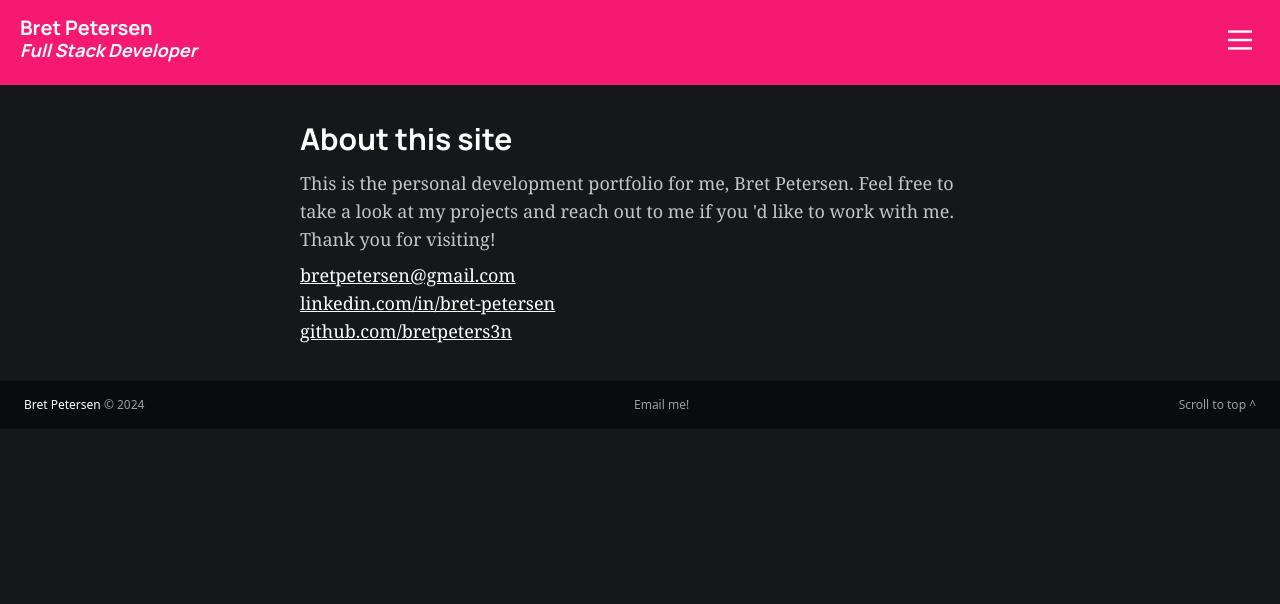
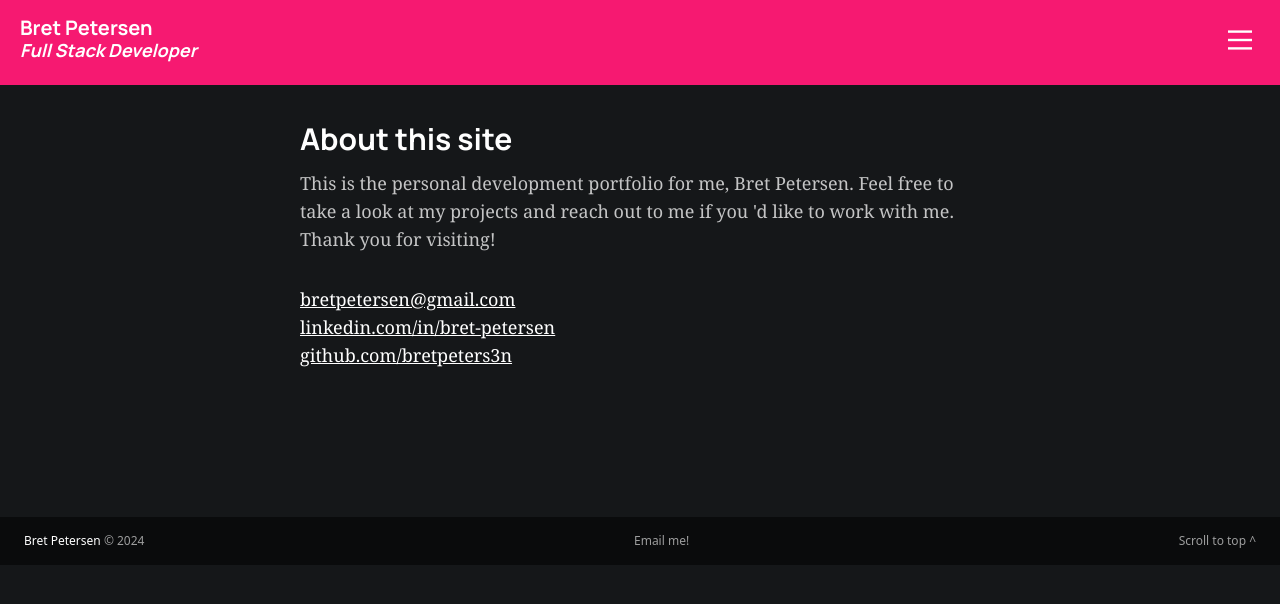
Before and after one commit to bretpeters3n/dev-portfolio-v2, a Next.js app: page /about in a window 1280 px wide. Shown: the top 604 px of the page. Built offline with nearby package versions, Linux system fonts and the light colour scheme; a web font is replaced by a local one.

Commit message:
Adjust About page CSS to fill page vertically

```diff
--- a/app/(dashboard)/about/page.tsx
+++ b/app/(dashboard)/about/page.tsx
@@ -7,11 +7,12 @@ import PostP from '@/components/PostP'
 
 const About = () => {
   return (
-    <div className="h-full">
+    <div>
       <PostH1
         h1="About this site"
         paragraph="This is the personal development portfolio for me, Bret Petersen. Feel free to take a look at my projects and reach out to me if you 'd like to work with me. Thank you for visiting!"
       />
+      <div className="mt-6 mb-28">
         <PostLink
           visibleurl="bretpetersen@gmail.com"
           realurl="mailto:bretpetersen@gmail.com"
@@ -25,6 +26,7 @@ const About = () => {
           realurl="https://github.com/bretpeters3n"
         />
       </div>
+    </div>
   )
 }
 
--- a/app/(dashboard)/layout.tsx
+++ b/app/(dashboard)/layout.tsx
@@ -11,7 +11,7 @@ export default function DashboardLayout({
   children: React.ReactNode
 }) {
   return (
-    <div>
+    <div className="flex flex-col">
       <div
         id="top"
         className="bg-[var(--navigationBackground)] h-[85px] flex flex-row"
--- a/app/layout.tsx
+++ b/app/layout.tsx
@@ -38,7 +38,7 @@ export default function RootLayout({
       // className={`${inter.variable} ${asset.variable} ${manrope.variable}`}
       className={`${asset.variable} ${manrope.variable}`}
     >
-      <body className="h-screen">
+      <body className="h-full">
         <div>
           <Navigation />
         </div>
```
Lines whose indentation alone changed are shown as unchanged.
